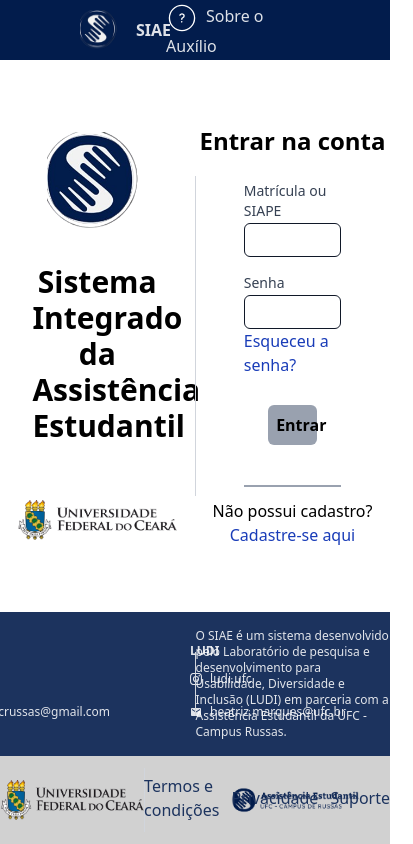
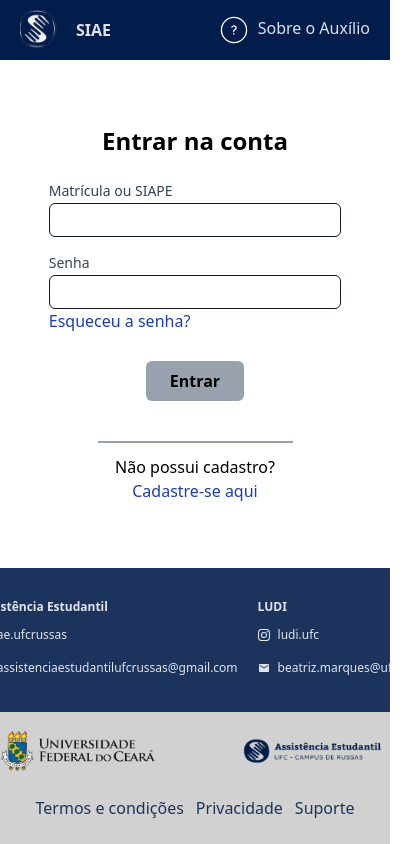
Before and after one commit to natamleao/siae-web, a React (Vite) app: page / in a window 390 px wide. Shown: the whole page, 413 px wide, since content can reach past the window. Built offline with nearby package versions, Linux system fonts and the light colour scheme.

Commit message:
feat: Alterando responsividade da tela de login

```diff
--- a/src/app/Login.tsx
+++ b/src/app/Login.tsx
@@ -17,18 +17,18 @@
         <main className="flex flex-col min-h-screen">
             <Header />
             <section className="bg-white flex-grow flex w-full justify-center items-center">
-                <div className="w-1/2 flex flex-col items-center justify-center">
+                <div className="w-1/2 flex flex-col items-center justify-center max-md:hidden">
                     <img className="w-25 h-25" src="icone.png" alt="Ícone da Assistencia estudantil da UFC - Campus Russas" />
                     <h2 className="text-black text-3xl font-semibold max-w-8/12 text-center mt-8 mb-14">Sistema Integrado da Assistência Estudantil</h2>
                     <img className="w-40 h-10" src="brasao.png" alt="brasão da Universidade Federal do ceará" />
                 </div>
-                <div className="w-[0.5px] h-80 bg-gray-300"></div>
-                <div className="text-black w-1/2 flex flex-col justify-center items-center">
+                <div className="w-[0.5px] h-80 bg-gray-300 max-md:hidden"></div>
+                <div className="text-black w-1/2 flex flex-col justify-center items-center max-md:w-full">
                     <form onSubmit={handleSubmit} className="flex flex-col w-full items-center">
                         <h2 className="font-bold text-2xl">Entrar na conta</h2>
                         <div className="flex flex-col w-full items-center space-y-4 mt-6">
 
-                            <div className="w-2/4">
+                            <div className="w-2/4 max-md:w-3/4">
                                 <InputField
                                     id="identifier"
                                     label="Matrícula ou SIAPE"
@@ -39,7 +39,7 @@
                                 />
                             </div>
 
-                            <div className="w-2/4">
+                            <div className="w-2/4 max-md:w-3/4">
                                 <InputField
                                     id="password"
                                     label="Senha"
--- a/src/components/Footer.tsx
+++ b/src/components/Footer.tsx
@@ -4,26 +4,24 @@
 export function Footer() {
     return (
         <footer className="">
-            <section className="flex flex-row justify-center bg-[#1c335e] text-xs">
-                <section className="flex flex-row justify-center items-center space-x-20 font-semibold w-1/2 h-36">
+            <section className="flex flex-row items-center justify-center bg-[#1c335e] text-xs">
+                <section className="flex flex-row justify-center items-center space-x-20 font-semibold w-1/2 h-36 max-lg:w-full max-lg:space-x-5">
                     <SocialGroup title="Assistência Estudantil" emailAddress="assistenciaestudantilufcrussas@gmail.com" instagramName="ae.ufcrussas" />
                     <SocialGroup title="LUDI" emailAddress="beatriz.marques@ufc.br" instagramName="ludi.ufc" />
                 </section>
-                <div className="w-[0.5px] h-16 bg-gray-300 my-auto"></div>
-                <section className="flex flex-col justify-center items-center space-y-4 w-1/2">
-                    <div>
-                        <p className="max-w-[532px]">O SIAE é um sistema desenvolvido pelo Laboratório
-                            de pesquisa e desenvolvimento para Usabilidade, Diversidade e Inclusão (LUDI)
-                            em parceria com a Assistência Estudantil da UFC - Campus Russas.</p>
-                    </div>
+                <div className="w-[0.5px] h-16 bg-gray-300 my-auto max-xl:hidden"></div>
+                <section className="flex flex-col justify-center items-center space-y-4 w-1/2 max-md:hidden">
+                    <p className="max-w-[532px]">O SIAE é um sistema desenvolvido pelo Laboratório
+                        de pesquisa e desenvolvimento para Usabilidade, Diversidade e Inclusão (LUDI)
+                        em parceria com a Assistência Estudantil da UFC - Campus Russas.</p>
                 </section>
             </section>
-            <section className="flex flex-row justify-around items-center py-3 bg-[#d1d1d1]">
+            <section className="flex flex-row justify-around items-center py-3 bg-[#d1d1d1] max-md:flex-col max-lg:space-y-3 max-lg:h-33">
                  <div className="flex flex-row space-x-20">
                     <img className="w-40 h-10" src="brasao.png" alt="brasão da Universidade Federal do ceará" />
                     <img className="w-40 h-10" src="icone-horizontal.png" alt="Ícone da Assistencia estudantil da UFC - Campus Russas" />
                 </div>
-                <div className="w-[0.5px] h-16 bg-gray-300 my-auto"></div>
+                <div className="w-[0.5px] h-16 bg-gray-300 my-auto max-lg:hidden"></div>
             <div className="space-x-3 flex font-semibold text-[#1c335e]">
                 <SocialLink Icon={() => null} href="#termos" text="Termos e condições" variant="dark"/>
                 <SocialLink Icon={() => null} href="#privacidade" text="Privacidade"  variant="dark"/>
--- a/src/components/Header.tsx
+++ b/src/components/Header.tsx
@@ -3,7 +3,7 @@
 
 export function Header() {
     return (
-        <header className="flex flex-row bg-[#021c4c] items-center justify-between px-20 h-15">
+        <header className="flex flex-row bg-[#021c4c] items-center justify-between px-20 h-15 max-sm:px-5">
             <div className="flex flex-row space-x-4 items-center">
                 <img className="w-10 h-10" src="icone.png" alt="Ícone da Assistencia estudantil da UFC - Campus Russas" />
                 <p className="font-bold">SIAE</p>
```
